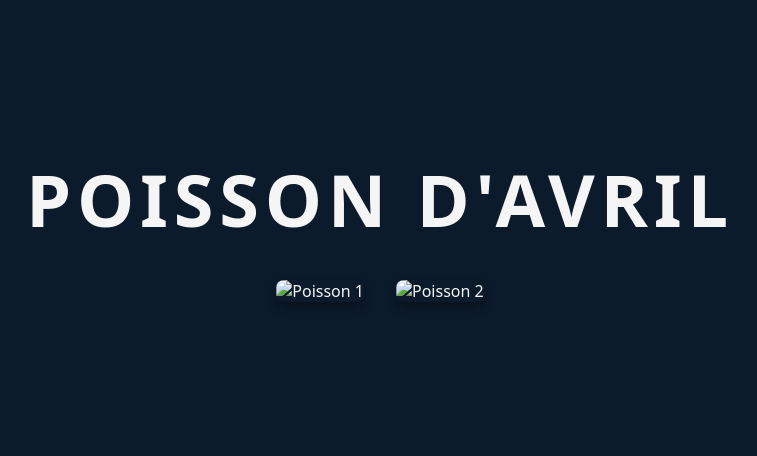
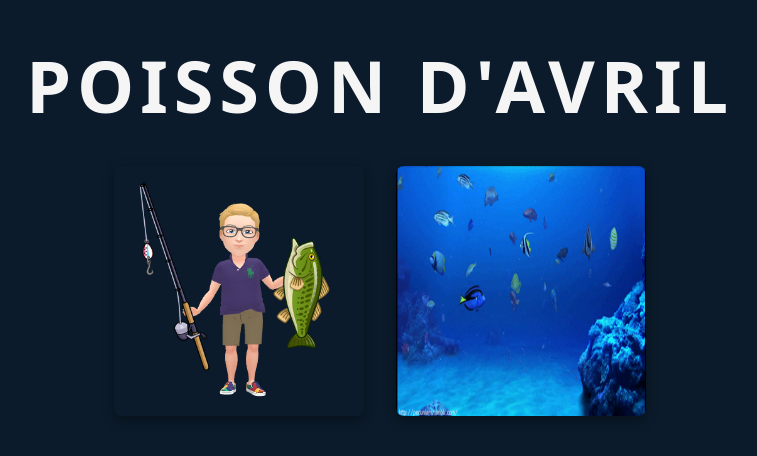
Before and after one commit to Waikanaebeach/Certificat, a plain HTML site: page index.html in a window 1280 px wide. Shown: the part 230-686 px from the top of the page, without its empty margins (260-1017 px from the left). Drawn offline with Linux system fonts and the light colour scheme.

Commit message:
fix image

```diff
--- a/index.html
+++ b/index.html
@@ -37,12 +37,13 @@
     }
   </style>
 </head>
+
 <body>
   <h1>POISSON D'AVRIL</h1>
 
   <div class="images">
-    <img src="poisson1.jpg" alt="Poisson 1">
-    <img src="poisson2.jpg" alt="Poisson 2">
+    <img src="poisson.png" alt="Poisson 1">
+    <img src="giphy.gif" alt="Poisson 2">
   </div>
 
 </body>
```
